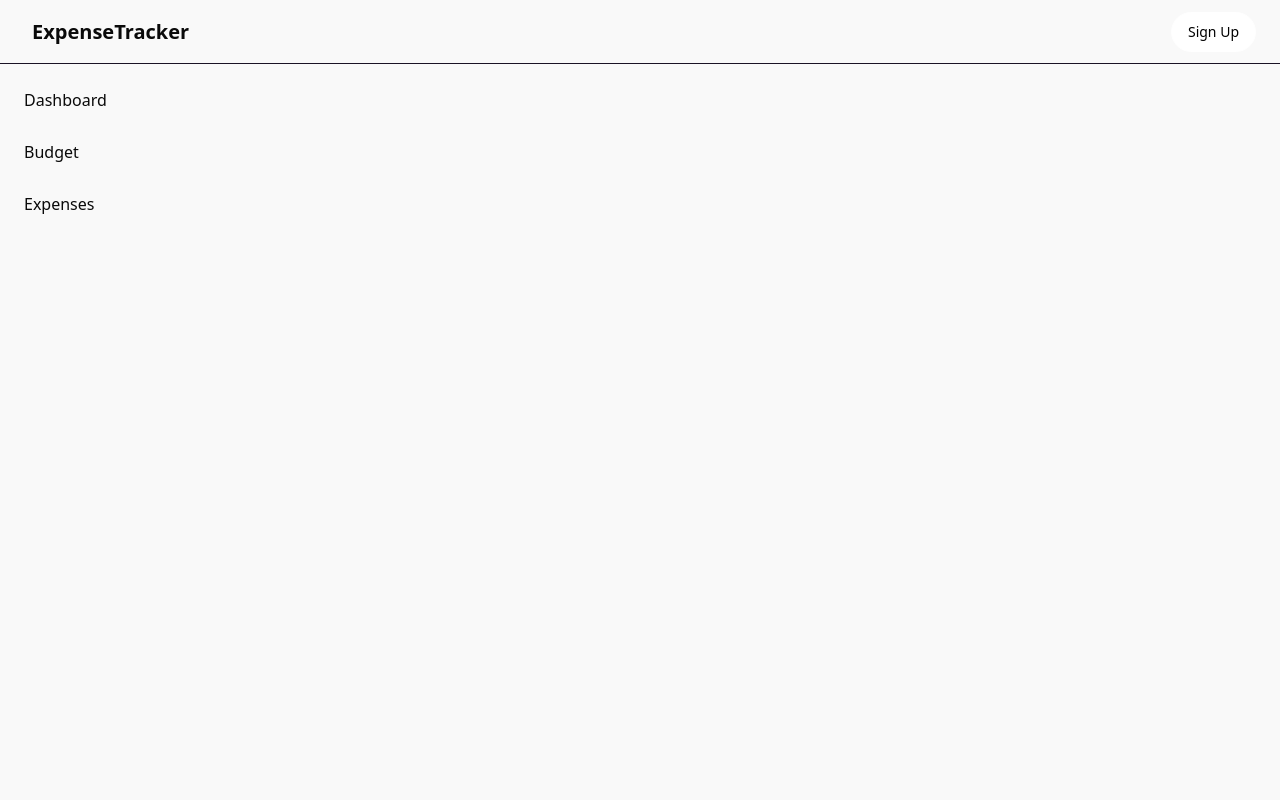
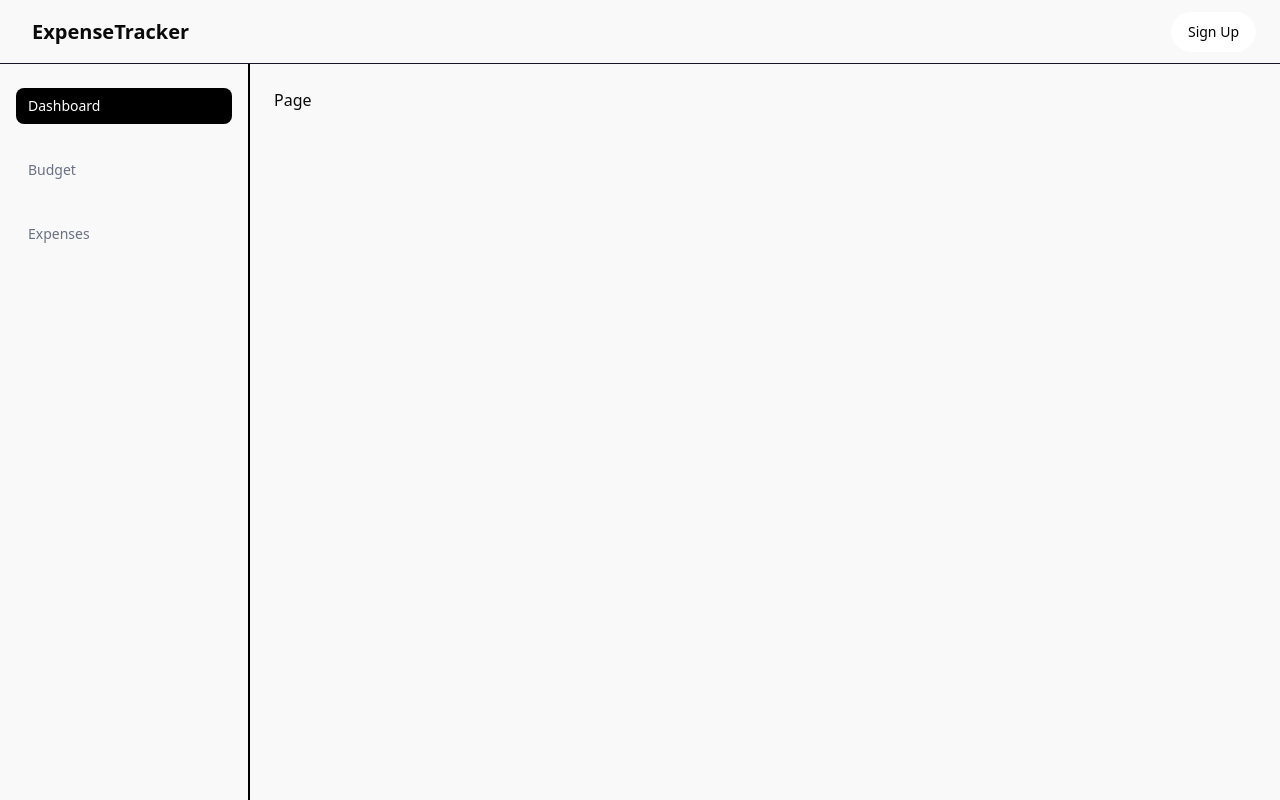
Before and after one commit to Tanujeet/Expense-Tracker, a Next.js app: page /dashboard in a window 1280 px wide. Built offline with nearby package versions, Linux system fonts and the light colour scheme; no server answers.

Commit message:
Minor changes

```diff
--- a/app/(dashboard)/dashboard/page.tsx
+++ /dev/null
@@ -1,7 +0,0 @@
-import { Sidebar } from "@/components/ui/sidebar";
-
-const Page = () => {
-  return <main></main>;
-};
-
-export default Page;
--- a/app/(dashboard)/layout.tsx
+++ /dev/null
@@ -1,11 +0,0 @@
-import Sidebarnav from "@/components/sidebarnav";
-
-const Layout = () => {
-  return (
-    <aside>
-      <Sidebarnav />
-    </aside>
-  );
-};
-
-export default Layout;
--- /dev/null
+++ b/app/dashboard/page.tsx
@@ -0,0 +1,7 @@
+const Page = () => {
+  return (
+    <div>Page</div>
+  );
+};
+
+export default Page;
--- a/app/layout.tsx
+++ b/app/layout.tsx
@@ -3,6 +3,7 @@ import { ClerkProvider } from "@clerk/nextjs";
 import { Geist, Geist_Mono } from "next/font/google";
 import "./globals.css";
 import Navbar from "@/components/Navbar";
+import Sidebarnav from "@/components/sidebarnav";
 
 const geistSans = Geist({
   subsets: ["latin"],
@@ -32,6 +33,7 @@ export default function RootLayout({
         >
           <Navbar />
           <div className="flex">
+            <Sidebarnav />
             <main className="flex-1 min-h-[calc(100vh-4rem)] p-6">
               {children}
             </main>
--- a/components/sidebarnav.tsx
+++ b/components/sidebarnav.tsx
@@ -1,20 +1,42 @@
+// You need this "use client" directive at the top
+// because usePathname is a client-side hook.
+"use client";
+
 import Link from "next/link";
+import { usePathname } from "next/navigation";
 
 const Sidebarnav = () => {
+  // Get the current URL path
+  const pathname = usePathname();
+
   const links = [
     { label: "Dashboard", href: "/dashboard" },
     { label: "Budget", href: "/budget" },
     { label: "Expenses", href: "/expenses" },
   ];
+
   return (
-    <aside className="flex justify-between w-[250px] flex-col">
+    <aside className="flex justify-between w-[250px] flex-col border-r-2 border-black py-6 px-4">
       <div>
         <nav className="flex flex-col gap-7">
-          {links.map((link, idx) => (
-            <Link key={idx} href={link.href} className="">
-              {link.label}
-            </Link>
-          ))}
+          {links.map((link) => {
+            // Check if the current link is active
+            const isActive = pathname === link.href;
+
+            return (
+              <Link
+                key={link.href} // Using href is better for keys than index
+                href={link.href}
+                className={`flex items-center gap-3 px-3 py-2 rounded-md transition text-sm ${
+                  isActive
+                    ? "bg-black text-white" // Active styles
+                    : "text-gray-500 hover:bg-gray-100" // Inactive styles
+                }`}
+              >
+                {link.label}
+              </Link>
+            );
+          })}
         </nav>
       </div>
     </aside>
```
